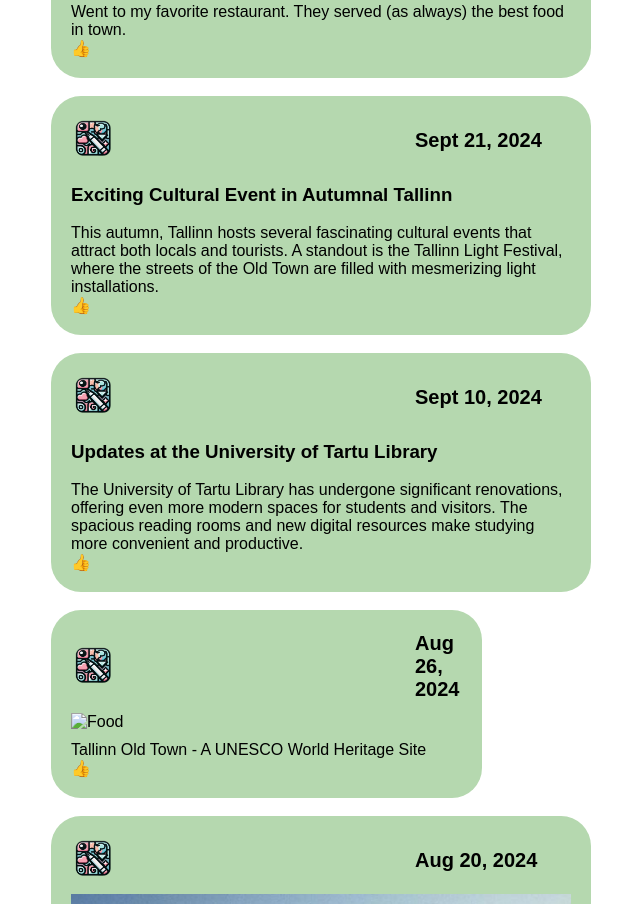
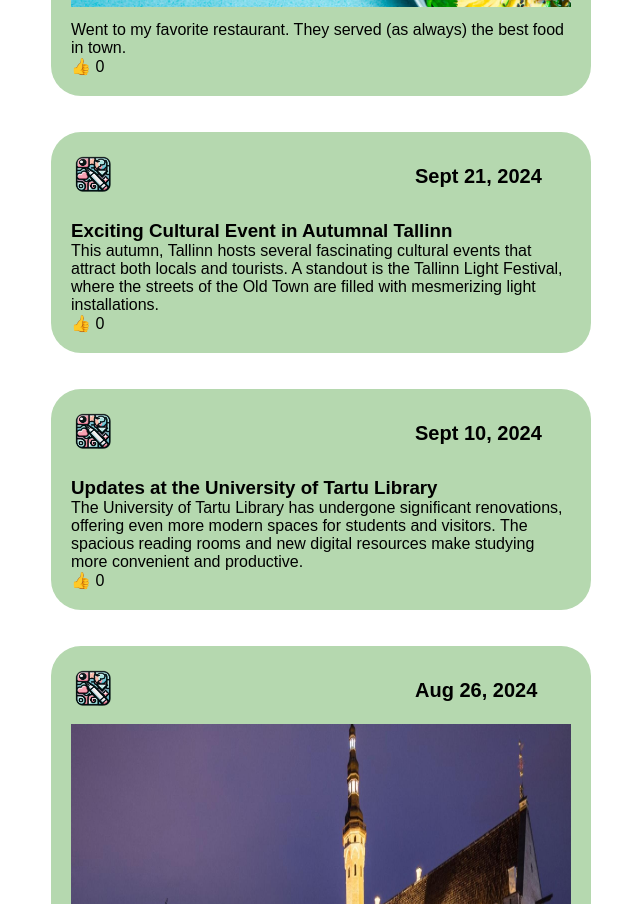
Before and after one commit to riikaseeba/WAD_project2024, a plain HTML site: page index.html in a window 1280 px wide. Shown: the part 736-1640 px from the top of the page, without its empty margins (319-959 px from the left). Drawn offline with Linux system fonts and the light colour scheme.

Commit message:
Made script.js work properly with main section in index.html

```diff
--- a/css/style.css
+++ b/css/style.css
@@ -69,9 +69,6 @@ main {
     margin-right: auto;
 }
 
-#post02 , #post03{
-    width: 540px;       /*So that without a picture post could look as same witdh size as other posts that have pictures.*/
-}
 
 .post {
     border: 0px; /* Add border */
@@ -81,6 +78,7 @@ main {
     flex-direction: column;
     background-color: rgb(181, 216, 175);
     width: 300px; /* Control fieldset width */
+    width: 540px;
 }
 
 .post .posthead h1 {
--- a/index.html
+++ b/index.html
@@ -24,115 +24,7 @@
     </header>
     <br>
 
-    <main>
-        <fieldset class="post" id="post01">
-            <div class="posthead">
-                <table>
-                    <tr>
-                        <td><img src="img/Logo.png" alt="profile_picture" width="40" height="40"></td>
-                        <td><h1>Oct 1, 2024</h1></td>
-                    </tr>
-                </table>
-
-
-            </div>
-            <div class="postimg">
-                <img src="img/food.jpg" width="500" height="500" alt="Food">
-            </div>
-            <div class="postcap">
-                <p>Went to my favorite restaurant. They served (as always) the best food in town.</p>
-            </div>
-            <div class="likeIcon">👍</div>
-        </fieldset>
-        <br>
-
-        <fieldset class="post" id="post02">
-            <div class="posthead">
-                <table>
-                    <tr>
-                        <td><img src="img/Logo.png" alt="profile_picture" width="40" height="40"></td>
-                        <td><h1>Sept 21, 2024</h1></td>
-                    </tr>
-                </table>
-            </div>
-            <div class="postcap">
-                <h3>Exciting Cultural Event in Autumnal Tallinn</h3>
-                <br>
-                <p>
-                    This autumn, Tallinn hosts several fascinating cultural events that attract both locals and tourists.
-                    A standout is the Tallinn Light Festival, where the streets of the Old Town are filled with mesmerizing light installations.
-                </p>
-            </div>
-            <div class="likeIcon">👍</div>
-        </fieldset>
-
-        <br>
-        <fieldset class="post" id="post03">
-            <div class="posthead">
-                <table>
-                    <tr>
-                        <td><img src="img/Logo.png" alt="profile_picture" width="40" height="40"></td>
-                        <td><h1>Sept 10, 2024</h1></td>
-                    </tr>
-                </table>
-            </div>
-            <div class="postcap">
-                <h3>Updates at the University of Tartu Library</h3>
-                <br>
-                <p>
-                    The University of Tartu Library has undergone significant renovations, offering even more modern spaces for students and visitors.
-                    The spacious reading rooms and new digital resources make studying more convenient and productive.
-                </p>
-            </div>
-            <div class="likeIcon">👍</div>
-        </fieldset>
-
-        <br>
-        <fieldset class="post" id="post04">
-            <div class="posthead">
-                <table>
-                    <tr>
-                        <td><img src="img/Logo.png" alt="profile_picture" width="40" height="40"></td>
-                        <td><h1>Aug 26, 2024</h1></td>
-                    </tr>
-                </table>
-
-
-            </div>
-            <div class="postimg">
-                <img src="img//post04.jpg" width="500" height="400" alt="Food">
-            </div>
-            <div class="postcap">
-                <p>Tallinn Old Town - A UNESCO World Heritage Site</p>
-            </div>
-            <div class="likeIcon">👍</div>
-        </fieldset>
-
-        <br>
-
-        <fieldset class="post" id="post05">
-            <div class="posthead">
-                <table>
-                    <tr>
-                        <td><img src="img/Logo.png" alt="profile_picture" width="40" height="40"></td>
-                        <td><h1>Aug 20, 2024</h1></td>
-                    </tr>
-                </table>
-
-
-            </div>
-            <div class="postimg">
-                <img src="img/post05.jpg" width="500" height="500" alt="Food">
-            </div>
-            <div class="postcap">
-                <p>Pärnu Beach - Estonia's Summer Capital</p>
-            </div>
-            <div class="likeIcon">👍</div>
-        </fieldset>
-
-        <br>
-
-
+    <main>  <!--Here we have the script.js doing the posting work-->
     </main>
     <footer>
         Author: Riika Seeba
--- a/js/scripts.js
+++ b/js/scripts.js
@@ -6,6 +6,7 @@ fetch('json/describePost.json')  //allows us to make HTTP requests (like getting
       //representing the HTML structure for a post:
       // '?' - "if available"
         const postHTML = `
+        <br>
         <fieldset class="post">
           <div class="posthead">
             <table>
@@ -22,6 +23,7 @@ fetch('json/describePost.json')  //allows us to make HTTP requests (like getting
           </div>
           <div class="likeIcon">👍 ${post.likes}</div>
         </fieldset>
+        <br>
       `;
       postsContainer.innerHTML += postHTML; //takes the postHTML we just created and adds it to the main element in the HTML. ("+=" is for avoiding overwriting previous posts.)
     });
```
